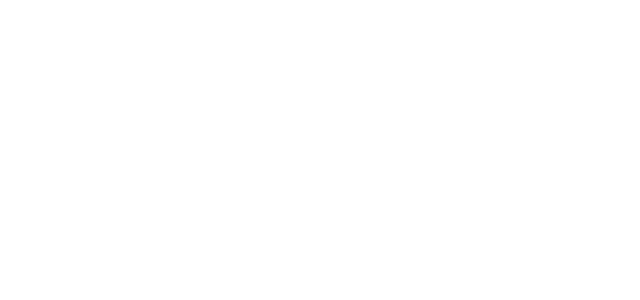
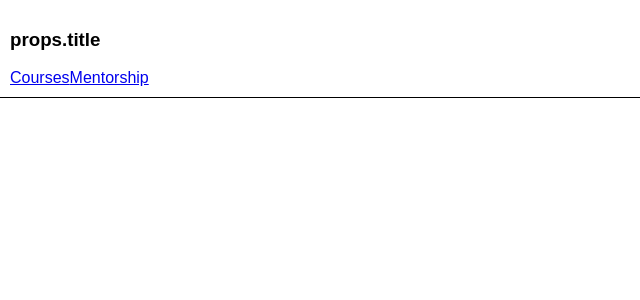
Before and after one commit to thinkful-ei17/abraham-sam-react-component-drills, a React (Create React App) app: page / in a window 1280 px wide. Shown: the top 300 px of the page, without its empty margins (0-640 px from the left). Built offline with nearby package versions, Linux system fonts and the light colour scheme.

Commit message:
Fix navbar bug

```diff
--- /dev/null
+++ b/src/link.js
@@ -0,0 +1,7 @@
+import React from 'react';
+
+export default function Link(props){
+  return(
+    <a href={props.href}>{props.text}</a>
+  );
+}
--- a/src/navigation-bar.js
+++ b/src/navigation-bar.js
@@ -1,13 +1,19 @@
 import React from 'react';
-
 import './navigation-bar.css';
-
+import Link from './link';
 // The NavigationBar component goes here.  It should be the default export.
 
+
 export default function NavigationBar(props){
+  console.log(props);
+
+  const links = props.links.map(link => <Link {...link} />);
+
+
   return(
-    <div>
-     <a href={props.href}>{props.text}</a>
+    <div className="navigation-bar">
+    <h3>props.title</h3>
+    {links}
      </div>
   );
 }
```
